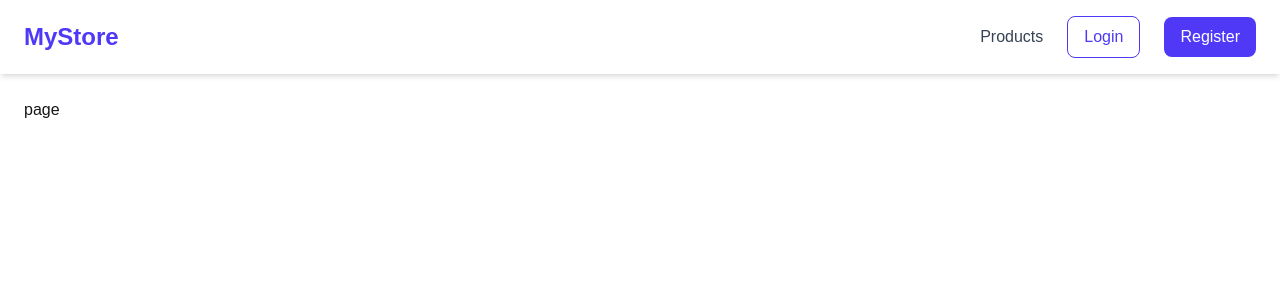
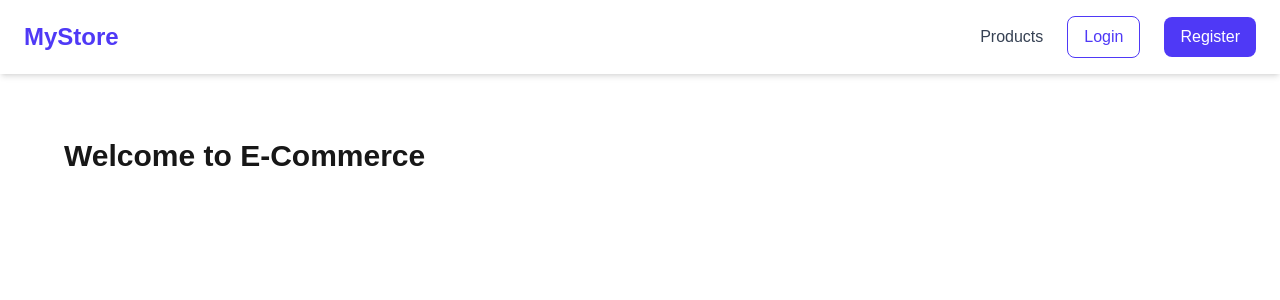
Before and after one commit to amanmaurya005/Next.js-e.com, a Next.js app: page / in a window 1280 px wide. Shown: the top 300 px of the page. Built offline with nearby package versions, Linux system fonts and the light colour scheme.

Commit message:
error fix

```diff
--- a/app/page.tsx
+++ b/app/page.tsx
@@ -1,11 +1,10 @@
-import React from 'react'
-
-export default function page() {
+export default function Home() {
   return (
-    <div>page</div>
-  )
+    <div className="p-10">
+      <h1 className="text-3xl font-bold">Welcome to E-Commerce</h1>
+    </div>
+  );
 }
-
 
 
 
```
